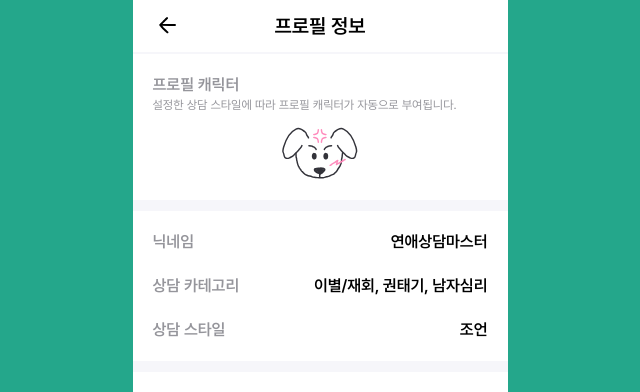
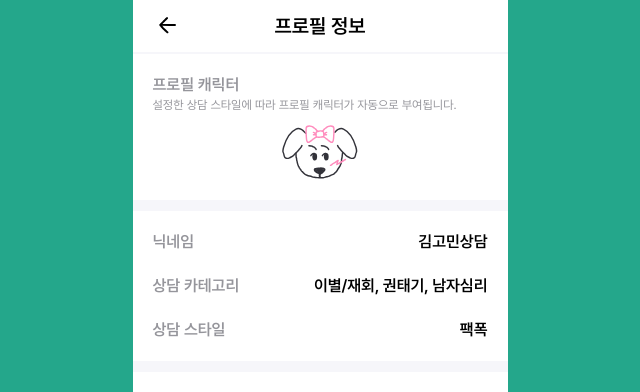
Before and after one commit to sharemindteam/sharemind-client, a React (Create React App) app: page /seller/mypage/viewProfile in a window 1280 px wide. Shown: the top 392 px of the page, without its empty margins (320-960 px from the left). Built offline with nearby package versions, Linux system fonts and the light colour scheme.

Commit message:
Feat: SellerMypageViewProfile에 더미데이터 넘겨줌 #11

```diff
--- a/src/components/Common/Profile.tsx
+++ b/src/components/Common/Profile.tsx
@@ -1,5 +1,4 @@
 import styled from 'styled-components';
-import { ReactComponent as Char1 } from 'assets/characters/char1.svg';
 import { Button } from './Button';
 import { Black, Green, Grey6, Red, White } from 'styles/color';
 import { Button2, Caption2, Subtitle } from 'styles/font';
--- a/src/components/Seller/SellerMyPageViewProfile/ViewProfileMainSection.tsx
+++ b/src/components/Seller/SellerMyPageViewProfile/ViewProfileMainSection.tsx
@@ -1,4 +1,3 @@
-import { Button } from 'components/Common/Button';
 import styled from 'styled-components';
 import { Grey3, White } from 'styles/color';
 import { Body1, Caption2 } from 'styles/font';
@@ -7,9 +6,28 @@ import { Characters } from 'utils/Characters';
 interface ViewProfileMainSectionProps {
   profileIdentifier: number;
   name: string;
+  category: string;
+  chatStyle: string;
+  type: string;
+  chatTime: string;
+  letterFee: number;
+  chatFee: number;
+  oneLiner: string;
+  experience: string;
 }
 
-export const ViewProfileMainSection = () => {
+export const ViewProfileMainSection = ({
+  profileIdentifier,
+  name,
+  category,
+  chatStyle,
+  type,
+  chatTime,
+  letterFee,
+  chatFee,
+  oneLiner,
+  experience,
+}: ViewProfileMainSectionProps) => {
   return (
     <ViewProfileMainSectionWrapper>
       <FirstWhiteBox>
@@ -18,62 +36,50 @@ export const ViewProfileMainSection = () => {
           <Caption2 color={Grey3} style={{ marginBottom: '1rem' }}>
             설정한 상담 스타일에 따라 프로필 캐릭터가 자동으로 부여됩니다.
           </Caption2>
-          <Characters number={1} width="7.6rem" />
+          <Characters number={profileIdentifier} width="7.6rem" />
         </div>
       </FirstWhiteBox>
       <WhiteBox>
         <div className="nickname">
           <ProfileInformTag>닉네임</ProfileInformTag>
-          <ProfileInform>연애상담마스터</ProfileInform>
+          <ProfileInform>{name}</ProfileInform>
         </div>
         <div className="category">
           <ProfileInformTag>상담 카테고리</ProfileInformTag>
-          <ProfileInform>이별/재회, 권태기, 남자심리</ProfileInform>
+          <ProfileInform>{category}</ProfileInform>
         </div>
         <div className="style">
           <ProfileInformTag>상담 스타일</ProfileInformTag>
-          <ProfileInform>조언</ProfileInform>
+          <ProfileInform>{chatStyle}</ProfileInform>
         </div>
       </WhiteBox>
       <WhiteBox>
         <div className="type">
           <ProfileInformTag>상담 방식</ProfileInformTag>
-          <ProfileInform>편지, 채팅</ProfileInform>
+          <ProfileInform>{type}</ProfileInform>
         </div>
         <div className="chat-time">
           {' '}
           <ProfileInformTag>채팅 상담시간</ProfileInformTag>
-          <ProfileInform>1시간</ProfileInform>
+          <ProfileInform>{chatTime}</ProfileInform>
         </div>
         <div className="consult-fee">
           {' '}
           <ProfileInformTag>상담료 (1건 기준)</ProfileInformTag>
           <div className="flex-end">
-            <ProfileInform>편지 5,000원</ProfileInform>
-            <ProfileInform>채팅 10,000원</ProfileInform>
+            <ProfileInform>편지 {letterFee.toLocaleString()}원</ProfileInform>
+            <ProfileInform>채팅 {chatFee.toLocaleString()}원</ProfileInform>
           </div>
         </div>
       </WhiteBox>{' '}
       <LastWhiteBox>
         <div className="one-liner">
           <ProfileInformTag>한줄소개</ProfileInformTag>
-          <Body1>
-            재회를 밥먹듯이 하고나서 안정적인 연애를 유지하고 있어요
-          </Body1>
+          <Body1>{oneLiner}</Body1>
         </div>
         <div className="experience">
           <ProfileInformTag>경험 소개</ProfileInformTag>
-          <Body1>
-            안녕하세요. 한 남자와 재회를 밥먹듯이 하고 안정적으로 연애를 유지
-            중인 여성입니다. 그 사람과 연애를 하면서 저는 스스로도 많은 내적
-            성장을 겪었고 가치관이 180도 변하게 되었습니다. 주변 친구들에게 연애
-            상담을 하는 것은 많은 부작용을 가져옵니다. 내 남자친구는 친구들에게
-            이미지가 바닥이 되어 있고, 잦은 이별 상담에 주변 사람들이 떠나가기
-            시작합니다. 하지만 이 고통을 누군가에게라도 말하지 않으면 풀리지
-            않을 것만 같습니다. 저는 상담자분이 장기적으로 행복해질 수 있는
-            방법을 제시할 것이고 그것이 당장은 괴로움을 증가시킬 수 있는 원인이
-            될 수도 있을 것입니다.
-          </Body1>
+          <Body1>{experience}</Body1>
         </div>
       </LastWhiteBox>
     </ViewProfileMainSectionWrapper>
--- a/src/pages/Seller/SellerMyPageViewProfile.tsx
+++ b/src/pages/Seller/SellerMyPageViewProfile.tsx
@@ -6,7 +6,18 @@ export const SellerMypageViewProfile = () => {
   return (
     <>
       <ViewProfileHeader />
-      <ViewProfileMainSection />
+      <ViewProfileMainSection
+        profileIdentifier={3}
+        name="김고민상담"
+        category="이별/재회, 권태기, 남자심리"
+        chatStyle="팩폭"
+        type="편지, 채팅"
+        chatTime="1시간"
+        letterFee={5000}
+        chatFee={10000}
+        oneLiner="재회를 밥먹듯이 하고나서 안정적인 연애를 유지하고 있어요"
+        experience="안녕하세요. 한 남자와 재회를 밥먹듯이 하고 안정적으로 연애를 유지 중인 여성입니다. 그 사람과 연애를 하면서 저는 스스로도 많은 내적 성장을 겪었고 가치관이 180도 변하게 되었습니다. 주변 친구들에게 연애 상담을 하는 것은 많은 부작용을 가져옵니다. 내 남자친구는 친구들에게 이미지가 바닥이 되어 있고, 잦은 이별 상담에 주변 사람들이 떠나가기 시작합니다. 하지만 이 고통을 누군가에게라도 말하지 않으면 풀리지 않을 것만 같습니다. 저는 상담자분이 장기적으로 행복해질 수 있는 방법을 제시할 것이고 그것이 당장은 괴로움을 증가시킬 수 있는 원인이 될 수도 있을 것입니다."
+      />
       <ReviseButton />
     </>
   );
```
